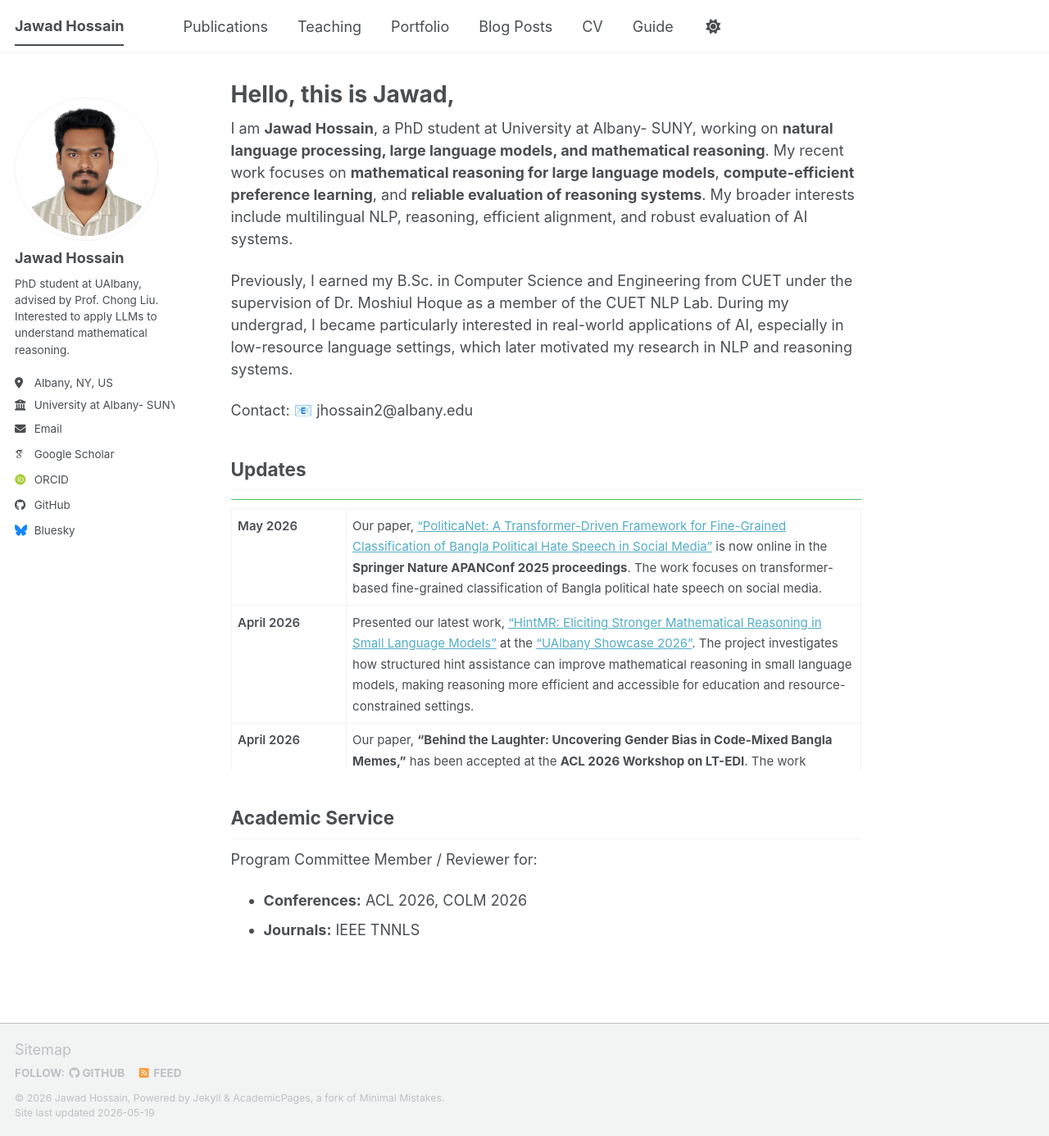
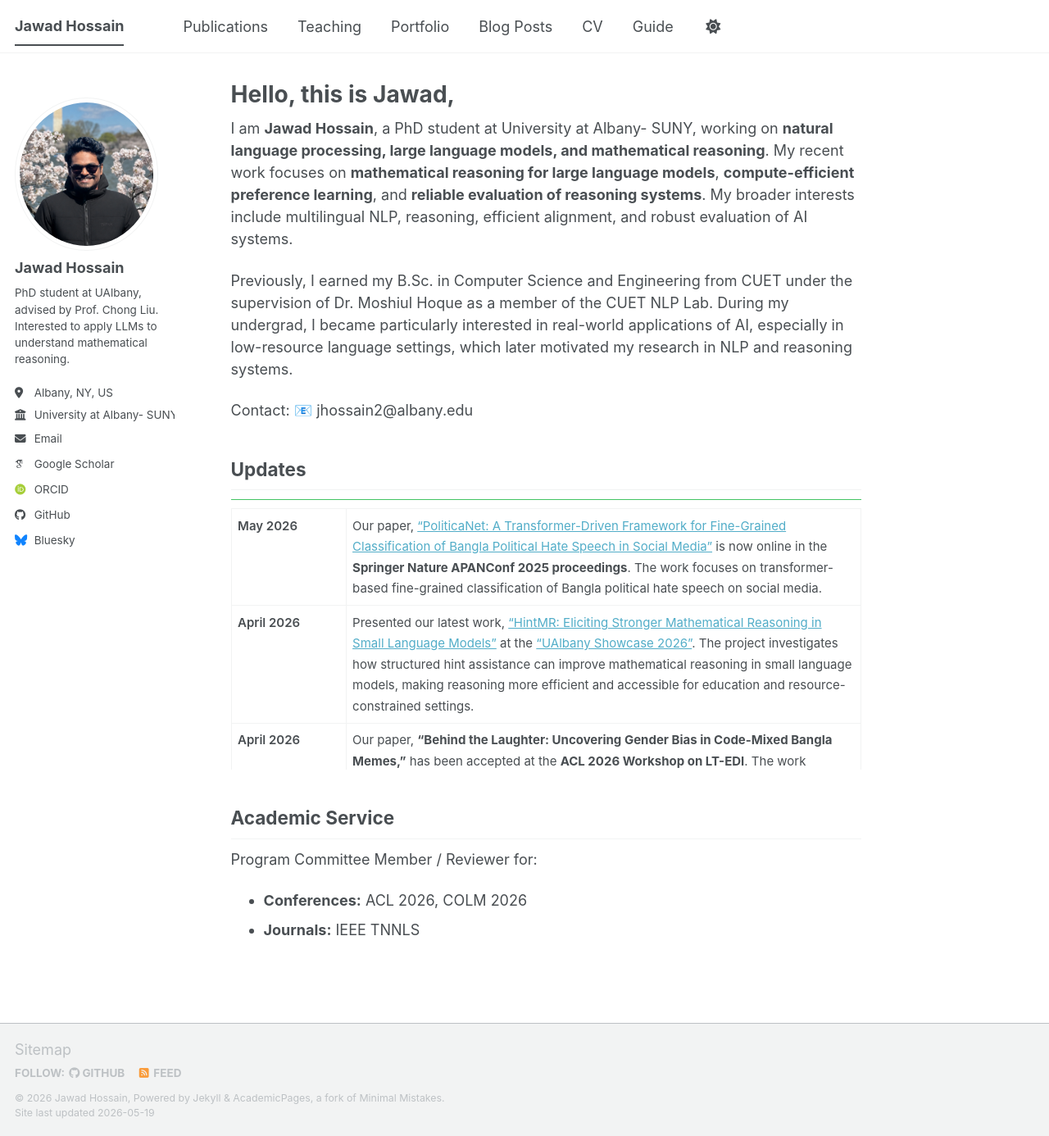
Before and after one commit to Jawad039/jawad039.github.io, a Jekyll site: the page built from _pages/about.md, in a window 1280 px wide and 1386 px high. Shown: the whole window at 82% size. Built offline with Jekyll 4.4.1, drawn with Linux system fonts in a browser that asks for light colours; some web fonts are replaced; a script bundle is joined from its source files by our own code; library files that are not in the unit come from our copies.

Commit message:
Update _config.yml

```diff
--- a/_config.yml
+++ b/_config.yml
@@ -23,7 +23,7 @@ repository               : "Jawad039/jawad039.github.io"
 #               Additional customization can be done by editing /_includes/author-profile.html
 author:
   # Biographic information
-  avatar           : "Jawad_US.JPG"
+  avatar           : "jawad.png"
   name             : "Jawad Hossain"
   pronouns         : # example: "she/her"
   bio              : "PhD student at UAlbany, advised by Prof. Chong Liu. Interested to apply LLMs to understand mathematical reasoning."
```
